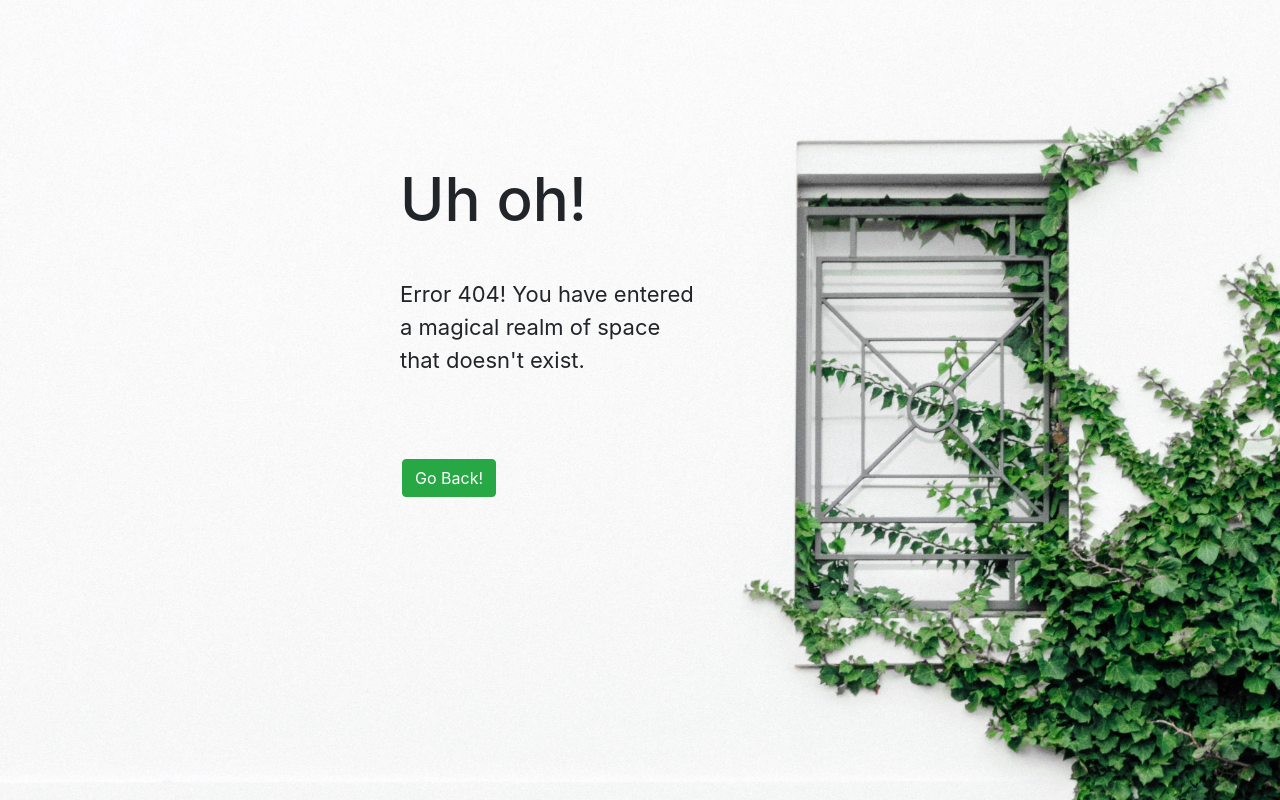
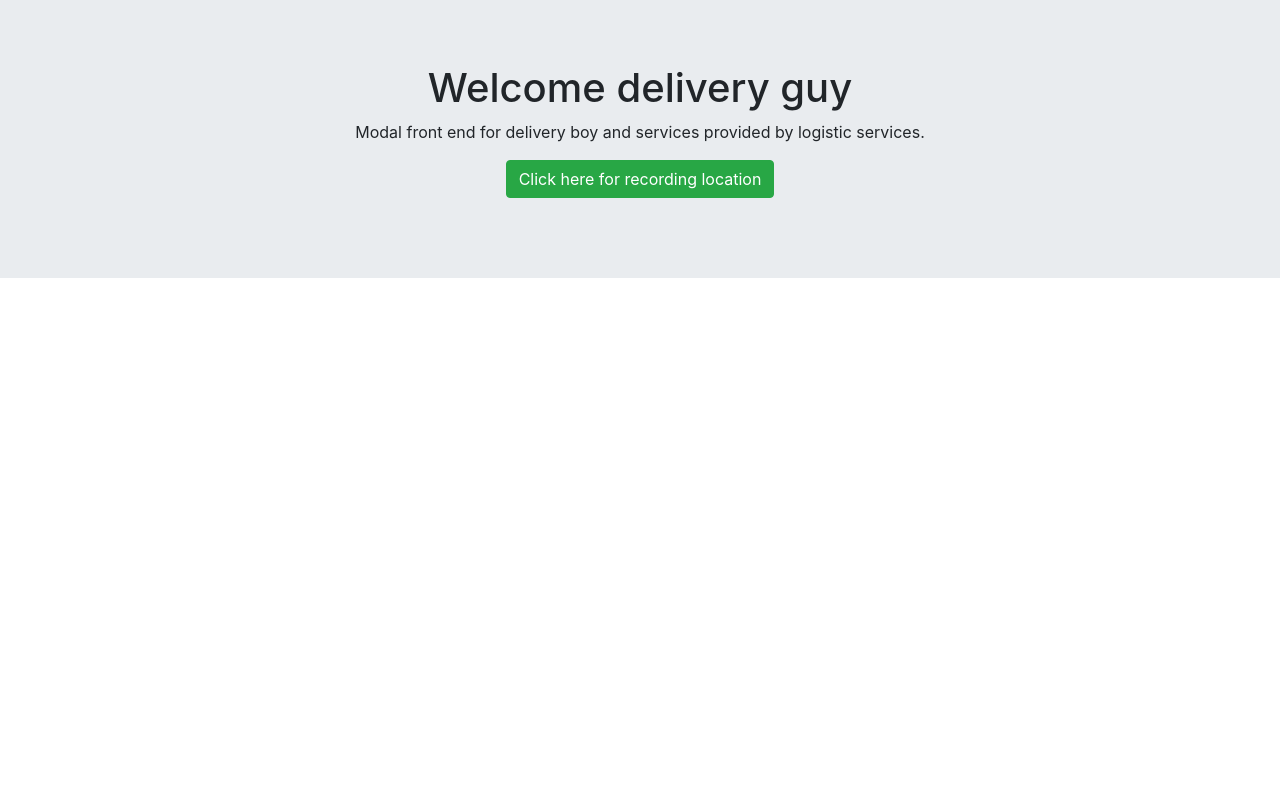
Before and after one commit to Shree2000/FarmEasy, a React (Create React App) app: page /delivery in a window 1280 px wide. Before the commit this address had no page. Built offline with nearby package versions, Linux system fonts and the light colour scheme; no server answers; a web font is replaced by a local one.

Commit message:
delivery boy

```diff
--- a/src/App.js
+++ b/src/App.js
@@ -15,7 +15,7 @@ import UserScreen from "./components/user_landing_page/user_firstscreen";
 import CartOuter from "./components/user_cart/cart_outer";
 import GovernmentSchemes from './components/pages/govmntSchemes/govmntschemes';
 import Recommend from './components/pages/Crop_Rec/crop_rec';
-
+import Deliveryboi from './components/pages/deliveryboy/deliveryboy';
 
 function App()
 {
@@ -24,16 +24,17 @@ function App()
     <div className="App">
        <Switch>
        <Route exact path="/" component={FirstScreen} />
-        < Route exact path='/mycrops' component={MyCropList} />
+        < ProtectedRoute exact path='/mycrops' component={MyCropList} />
        <  Route exact path='/aboutus' component={Aboutus} />
-        < Route exact path="/buyer" component={FirstScreen} />
-        < Route exact path='/try' component={Farmerfirst} />
-        < Route exact path="/farmer" component={FirstScreen} />
-        < Route exact path="/govmntscheme" component={GovernmentSchemes} />
-        < Route exact path='/postacrop' component={FarmerUpload} />
-        < Route exact path="/user" component={UserScreen} />
-        < Route exact path="/cart" component={CartOuter} />
-        < Route exact path="/croprec" component={Recommend} />
+        < ProtectedRoute exact path="/buyer" component={FirstScreen} />
+        < ProtectedRoute exact path='/try' component={Farmerfirst} />
+        < ProtectedRoute exact path="/farmer" component={FirstScreen} />
+        < ProtectedRoute exact path="/govmntscheme" component={GovernmentSchemes} />
+        < ProtectedRoute exact path='/postacrop' component={FarmerUpload} />
+        < ProtectedRoute exact path="/user" component={UserScreen} />
+        < ProtectedRoute exact path="/cart" component={CartOuter} />
+        < ProtectedRoute exact path="/croprec" component={Recommend} />
+        < Route exact path="/delivery" component={Deliveryboi} />
 
         <Route path='*' component={Error404Page} />
       </Switch>
--- a/src/components/firstscreen/Modal.js
+++ b/src/components/firstscreen/Modal.js
@@ -18,7 +18,7 @@ const Modal = (props) => {
       password:"",
       address:"",
       phonenumber:"123456",
-      usertype:"",
+      usertype:"Farmers",
   })
 
 
@@ -53,7 +53,7 @@ const Modal = (props) => {
           .catch(function (error) {
             console.log(error+ "At spatial side");
           });
-          axios.post('http://7495d543ea78.ngrok.io/register',{
+          axios.post('http://c421d8af2723.ngrok.io/register',{
             username:formData.username,
             usertpe:formData.usertype,
             password:formData.password,
@@ -76,7 +76,7 @@ const Modal = (props) => {
             password:"",
             address:"",
             phonenumber:123456,
-            usertype:""
+            usertype:"Farmers"
         })
         props.Toggsetter(false);
 
--- a/src/components/pages/Crop_Rec/crop_rec.jsx
+++ b/src/components/pages/Crop_Rec/crop_rec.jsx
@@ -52,7 +52,7 @@ class Recommend extends React.Component{
                     humidity:this.state.chumidity,
                     moisture:this.state.cmoisture,
             }
-            axios.post("http://6f31c80f39c7.ngrok.io/cp",data)
+            axios.post("http://c421d8af2723.ngrok.io/cp",data)
             .then(response=>{
                 this.setState({cans:response.data.ans})
             })
@@ -73,7 +73,7 @@ class Recommend extends React.Component{
                 nitrogen:this.state.fnitrogen,
                 phosphorous:this.state.fphosphurus,
             }
-            axios.post("http://6f31c80f39c7.ngrok.io/fp",data)
+            axios.post("http://c421d8af2723.ngrok.io/fp",data)
             .then(response=>{
                 this.setState({fans:response.data.ans});
             })
--- a/src/components/pages/FarmerUpload/farmerupload.component.jsx
+++ b/src/components/pages/FarmerUpload/farmerupload.component.jsx
@@ -51,7 +51,7 @@ class FarmerUpload extends React.Component{
             productcategory:this.state.cropName,
             sellername:farmerName.username,
         }
-        axios.post('http://f2e652d9e690.ngrok.io/addproduct',cropData)
+        axios.post('http://c421d8af2723.ngrok.io/addproduct',cropData)
           .then( response => {
             console.log(response.data);
             if(response.data.message!="Product Category already exists") toast.success("Product has been added!");
--- /dev/null
+++ b/src/components/pages/deliveryboy/deliveryboy.jsx
@@ -0,0 +1,31 @@
+import React from 'react';
+import axios from 'axios';
+import {Jumbotron,Button} from 'react-bootstrap'
+
+function Deliveryboi(){
+    //get
+    navigator.geolocation.getCurrentPosition((pos)=>{
+        axios.post("http://92b4980dd7e1.ngrok.io/logistics", {
+            latitude: pos.coords.latitude,
+            longitude:pos.coords.longitude,
+        })
+        .then(res=>{console.log(res);})
+        .catch(err=>{console.log(err);})
+    }, (err)=>{console.log(err);}, {enableHighAccuracy: true,timeout: 5000,maximumAge: 0});
+
+    return(
+        <div>
+            <Jumbotron fluid>
+            <h1>Welcome delivery guy</h1>
+            <p>
+             Modal front end for delivery boy and services provided by logistic services.
+            </p>
+            <p>
+            <Button variant="success">Click here for recording location</Button>
+            </p>
+            </Jumbotron>
+        </div>
+    )
+}
+
+export default Deliveryboi
--- a/src/components/pages/govmntSchemes/govmntschemes.jsx
+++ b/src/components/pages/govmntSchemes/govmntschemes.jsx
@@ -21,7 +21,7 @@ class GovernmentSchemes extends Component{
             arr:[],
             spinner:true,
         }
-        Axios.post("http://f2e652d9e690.ngrok.io/gs", {state:"Maharashtra"})
+        Axios.post("http://c421d8af2723.ngrok.io/gs", {state:"Maharashtra"})
         .then(response=>{
             console.log(response.data.ans);
             this.setState({
--- a/src/components/pages/mycrops/mycrop.component.jsx
+++ b/src/components/pages/mycrops/mycrop.component.jsx
@@ -23,7 +23,7 @@ class MyCropList extends React.Component{
         }
         let farmerName= localStorage.getItem('cookieData');
         farmerName=JSON.parse(farmerName);
-        axios.post('http://f2e652d9e690.ngrok.io/farmerorder',{
+        axios.post('http://c421d8af2723.ngrok.io/farmerorder',{
             farmer_name:farmerName.username
         })
         .then(response=>{
--- a/src/utils/Identify.js
+++ b/src/utils/Identify.js
@@ -2,7 +2,7 @@
 class Identify {
     constructor() {
       this.mystorage = window.sessionStorage;
-      this.api = "http://7495d543ea78.ngrok.io/";
+      this.api = "http://c421d8af2723.ngrok.io/";
     }
     setData= (name,type)=>{
       let obj={username:name,usertype:type};
```
Also changed, not shown: src/components/pages/deliveryboy/deliveryboy.css (added).
